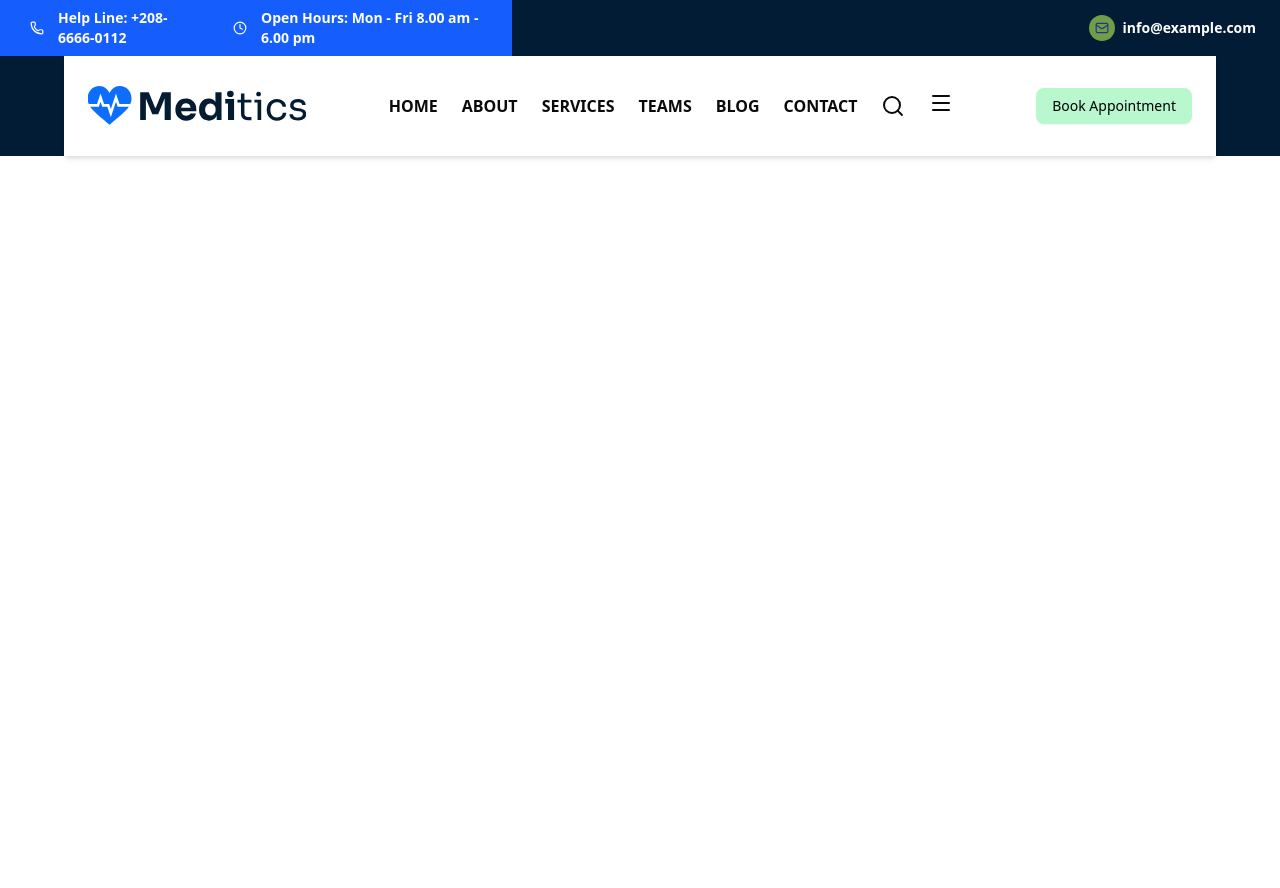
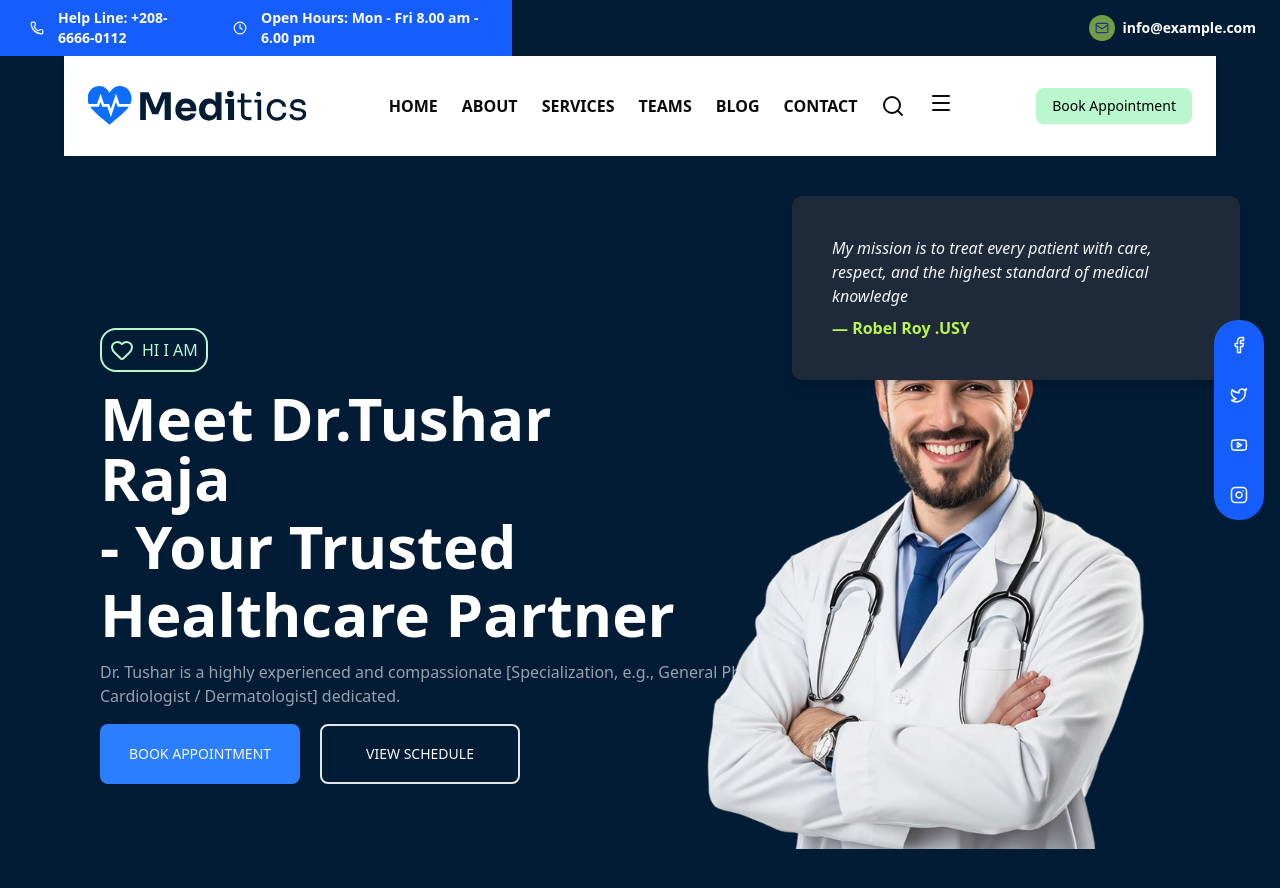
Before and after one commit to AhmedAfzal2089/meditics-web-intern, a React (Vite) app: page / in a window 1280 px wide. Shown: the top 888 px of the page. Before the commit the page ends 800 px from the top, so only its background shows below. Built offline with nearby package versions, Linux system fonts and the light colour scheme.

Commit message:
hero section

```diff
--- a/src/App.tsx
+++ b/src/App.tsx
@@ -1,12 +1,13 @@
+import HeroSection from "./pages/HeroSection";
 import { Navbar } from "./pages/Navbar";
 import TopBar from "./pages/TopBar";
-
 
 const App = () => {
   return (
     <div>
-      <TopBar/>
+      <TopBar />
       <Navbar />
+      <HeroSection />
     </div>
   );
 };
--- /dev/null
+++ b/src/pages/HeroSection.tsx
@@ -0,0 +1,77 @@
+import { Heart } from "lucide-react";
+import image from "../assets/banner-img.png";
+import { Button } from "@/components/ui/button";
+import { Facebook, Twitter, Youtube, Instagram } from "lucide-react";
+
+const HeroSection = () => {
+  return (
+    <div className="w-full min-h-screen flex flex-col md:flex-row items-center justify-between px-25 bg-[#021c35] relative overflow-hidden">
+      {/* Left Side */}
+      <div className="flex flex-col gap-4 w-full md:w-145 text-center md:text-left mt-10 md:mt-0">
+        <div className="border-2 border-green-200 flex gap-2 rounded-2xl p-2 w-fit mx-auto md:mx-0">
+          <Heart className=" text-green-200" />
+          <span className="text-green-200">HI I AM</span>
+        </div>
+
+        <div className="flex flex-col gap-2">
+          <span className="text-4xl md:text-6xl font-bold text-white">
+            Meet Dr.Tushar Raja
+          </span>
+          <span className="text-4xl md:text-6xl font-bold text-white">- Your Trusted</span>
+          <span className="text-4xl md:text-6xl font-bold text-white">
+            Healthcare Partner
+          </span>
+        </div>
+
+        <div className="text-gray-400 w-full md:w-180">
+          Dr. Tushar is a highly experienced and compassionate [Specialization,
+          e.g., General Physician / Cardiologist / Dermatologist] dedicated.
+        </div>
+
+        <div className="flex flex-col sm:flex-row gap-5 justify-center md:justify-start">
+          <Button className="w-full sm:w-50 h-15 bg-blue-500">
+            BOOK APPOINTMENT
+          </Button>
+          <Button className="w-full sm:w-50 h-15 bg-[#021c35] border-2">
+            VIEW SCHEDULE
+          </Button>
+        </div>
+      </div>
+
+      {/* Doctor Image */}
+      <div className="w-full md:w-auto mt-10 md:mt-0">
+        <img src={image} alt="Doctor" className="w-full max-w-md mx-auto" />
+      </div>
+
+      {/* Right Floating Icons and Quote */}
+      <div>
+        {/* Social Icons */}
+        <div className="hidden md:flex flex-col gap-4 items-center fixed top-[40%] right-4 z-50 bg-blue-600 rounded-3xl p-2">
+          <div className="bg-blue-600 hover:bg-blue-700 text-white p-2 rounded-full">
+            <Facebook size={18} />
+          </div>
+          <div className="bg-blue-600 hover:bg-blue-700 text-white p-2 rounded-full">
+            <Twitter size={18} />
+          </div>
+          <div className="bg-blue-600 hover:bg-blue-700 text-white p-2 rounded-full">
+            <Youtube size={18} />
+          </div>
+          <div className="bg-blue-600 hover:bg-blue-700 text-white p-2 rounded-full">
+            <Instagram size={18} />
+          </div>
+        </div>
+
+        {/* Quote Box */}
+        <div className="absolute top-10 right-10 bg-gray-800 text-gray-100 p-10 rounded-lg max-w-md shadow-lg hidden md:block">
+          <p className="italic">
+            My mission is to treat every patient with care, respect, and the
+            highest standard of medical knowledge
+          </p>
+          <p className="mt-2 text-lime-300 font-semibold">— Robel Roy .USY</p>
+        </div>
+      </div>
+    </div>
+  );
+};
+
+export default HeroSection;
```
Also changed, not shown: src/assets/banner-img.png (added).
